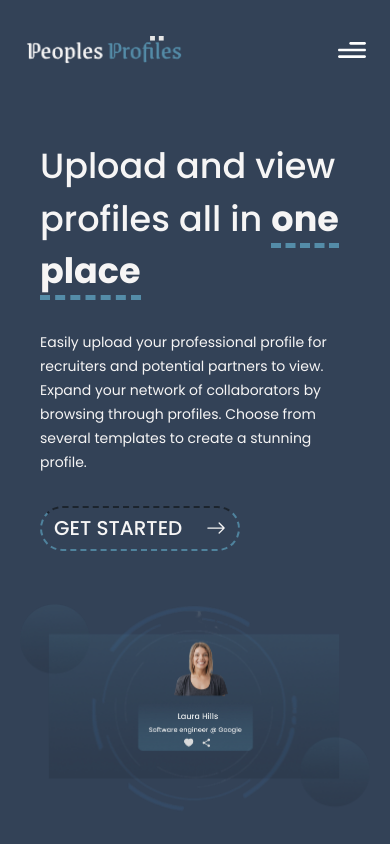
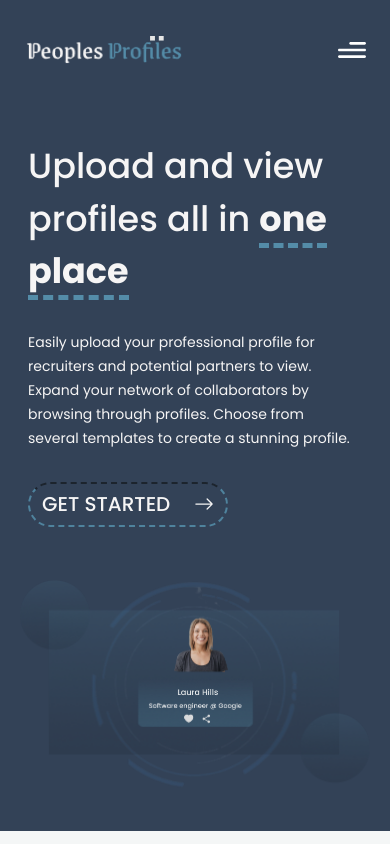
Before and after one commit to ivioje/Peoples-Profile, a React (Vite) app in the folder client/: page / in a window 390 px wide. Shown: the top 844 px of the page. Built offline with nearby package versions, Linux system fonts and the light colour scheme; a web font is replaced by a local one.

Commit message:
adjusted hero padding

```diff
--- a/client/src/pages/home/hero.jsx
+++ b/client/src/pages/home/hero.jsx
@@ -5,7 +5,7 @@ import { BsArrowRight } from 'react-icons/bs'
 
 const Hero = () => (
     <section className={`bg-primary md:h-[90vh] flex-col flex justify-center items-center md:flex-row `}>
-        <div className='w-full mt-10 md:mt-0 md:w-[50%] px-10 ex:px-0 ex:ml-[74px] font-poppins
+        <div className='w-full mt-10 md:mt-0 md:w-[50%] px-7 ex:px-0 ex:ml-[74px] font-poppins
         text-dimWhite pr-2 md:mb-0 mb-5' >
             <h1 className='text-[35px] ex:text-[45px] font-[500]'>
                 Upload and view profiles all in {' '}
```
